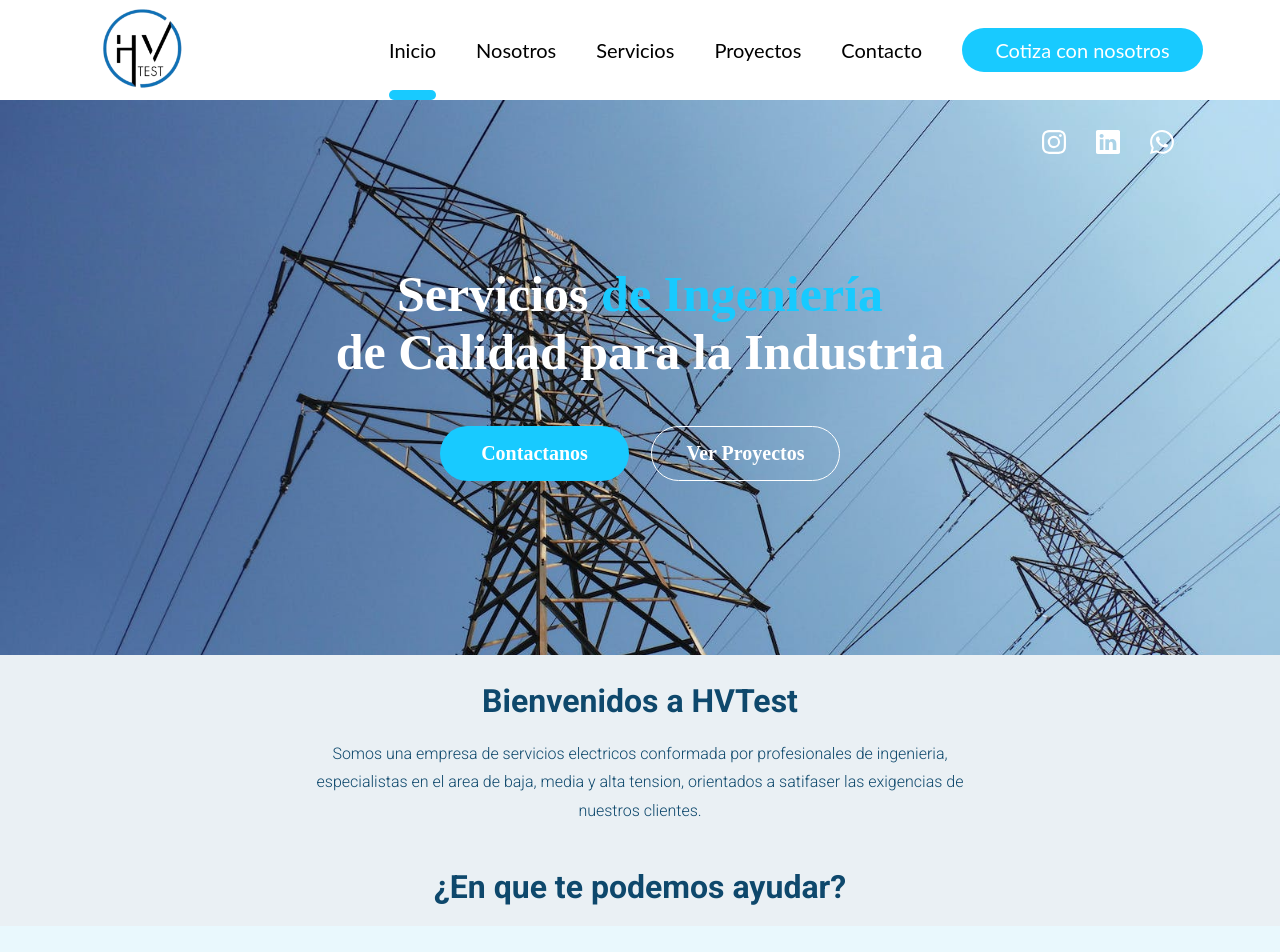
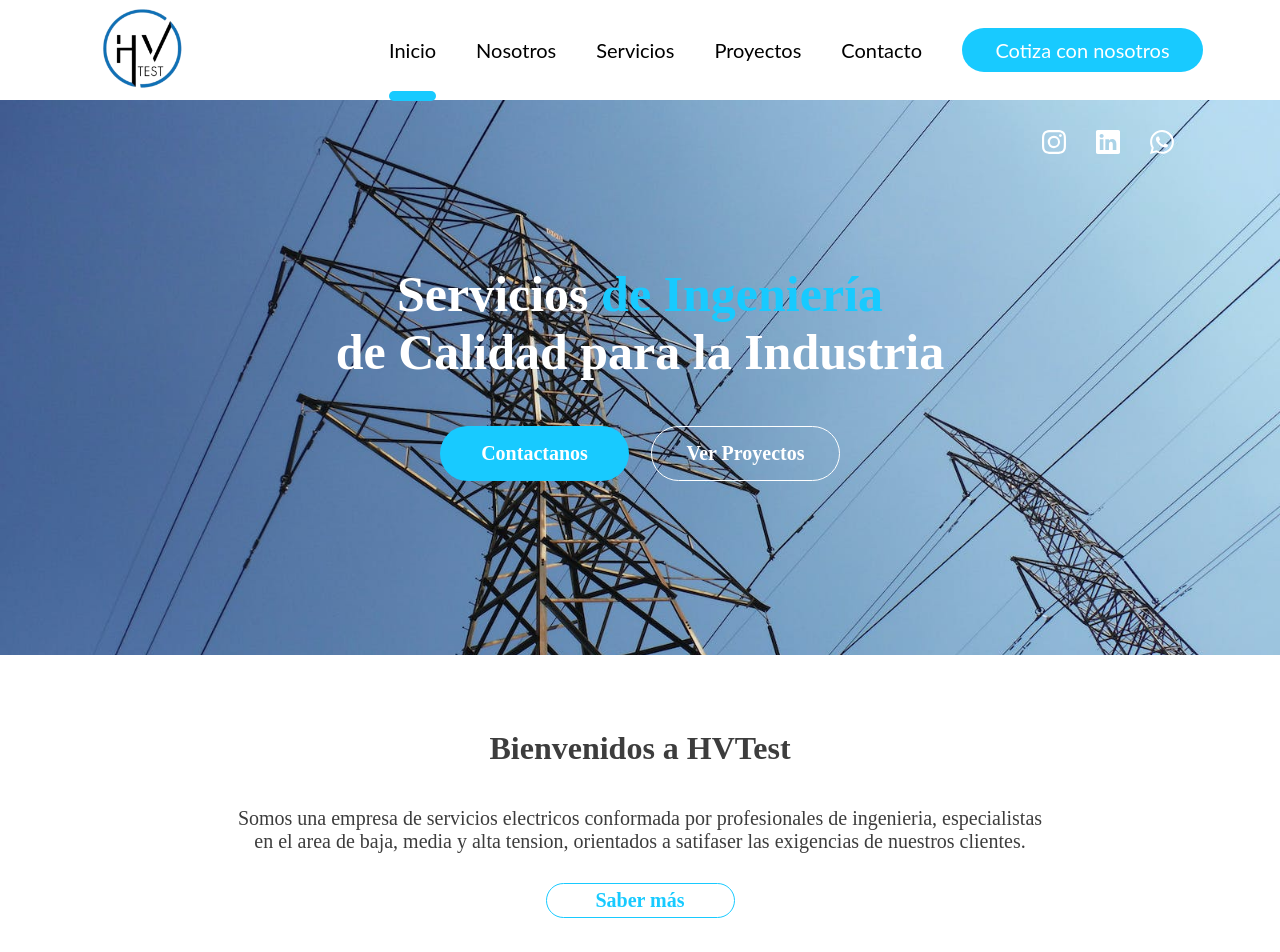
Before and after one commit to Bernullys/H-VTest, a React (Vite) app in the folder HVTest/: page / in a window 1280 px wide. Shown: the top 952 px of the page. Built offline with nearby package versions, Linux system fonts and the light colour scheme.

Commit message:
figma home third section

```diff
--- a/HVTest/src/Components/Header/Header.css
+++ b/HVTest/src/Components/Header/Header.css
@@ -62,7 +62,7 @@
     content: '';
     position: absolute;
     left: 0;
-    bottom: 0px;
+    bottom: -0.5px;
     width: 100%;
     height: 10px;
     background-color: #18CAFF;
--- a/HVTest/src/Pages/Home/Home.css
+++ b/HVTest/src/Pages/Home/Home.css
@@ -89,30 +89,73 @@
 /*//////////////////////////////////////////////////////////////*/
 
 .home__bottom {
-    display: flex;
-    flex-direction: column;
-    justify-content: center;
     align-items: center;
-    background-color: var(--colorGray1);
+    background-color: #FFFFFF;
+    height: 411px;
 }
 
-.home__botton--article {
-    width: 650px;
+.home__botton--title {
+    position: relative;
+    top: 75px;
+    bottom: 20px;
+    margin: 0;
+
+    color: #3D3D3D;
     text-align: center;
+    font-family: Bosch Sans;
+    font-size: 32px;
+    font-style: normal;
+    font-weight: 700;
+    line-height: normal;
+}
+
+.home__botton--paragraph--container{
+    width: 100%;
+    display: flex;
+    justify-content: center;
+}
+
+.home__botton--paragraph {
+    position: relative;
+    top: 95px;
+    width: 811px;
+    height: 125px;
+
+    color: #3D3D3D;
+    text-align: center;
+    font-family: Bosch Sans;
+    font-size: 20px;
+    font-style: normal;
+    font-weight: 400;
+    line-height: normal;
 
 }
 
-.home__botton--title {
-    font-size: xx-large;
-    color: var(--color10);
-    font-weight: bold;
-    margin-bottom: 20px;
-}
+.home__bottom--button {
+    display: flex;
+    width: 189px;
+    padding: 5.011px;
+    justify-content: center;
+    align-items: center;
+    gap: 5.011px;
+    border-radius: 88.809px;
+    border: 1px solid #18CAFF;
 
-.home__botton--paragraph {
-    color: var(--color10);
-    font-weight: 300;
-    line-height: 1.8;
+    color: #18CAFF;
+    text-align: center;
+    font-family: Bosch Sans;
+    font-size: 20px;
+    font-style: normal;
+    font-weight: 700;
+    line-height: normal;
+
+    background: transparent;
+    position:relative;
+    top: 26px;
+    cursor: pointer;
+
+
+
 }
 
 /*/////////////////////////////////////////////////////////////////////////*/
--- a/HVTest/src/Pages/Home/Home.jsx
+++ b/HVTest/src/Pages/Home/Home.jsx
@@ -27,15 +27,17 @@ const Home = () => {
               </section>
             </section>
           </section>
-          <section className="home__bottom">
-            <article className="home__botton--article">
+            <section className="home__bottom">
               <h2 className="home__botton--title">Bienvenidos a HVTest</h2>
-              <p className="home__botton--paragraph">Somos una empresa de servicios electricos conformada por profesionales de ingenieria, especialistas en el area de baja, media y alta tension, orientados a satifaser las exigencias de nuestros clientes.</p>
-             </article>
-             <article className="home__botton--article">
-              <h2 className="home__botton--title">¿En que te podemos ayudar?</h2>
-             </article>
-          </section>
+              <section className="home__botton--paragraph--container">
+                <p className="home__botton--paragraph">Somos una empresa de servicios electricos conformada por profesionales de ingenieria, especialistas en el area de baja, media y alta tension, orientados a satifaser las exigencias de nuestros clientes.</p>
+              </section>
+              <section className="home__botton--paragraph--container">
+                <button className="home__bottom--button">Saber más</button>
+              </section>
+
+            </section>
+
           <section>
             <GenericCardServices />
           </section>
```
